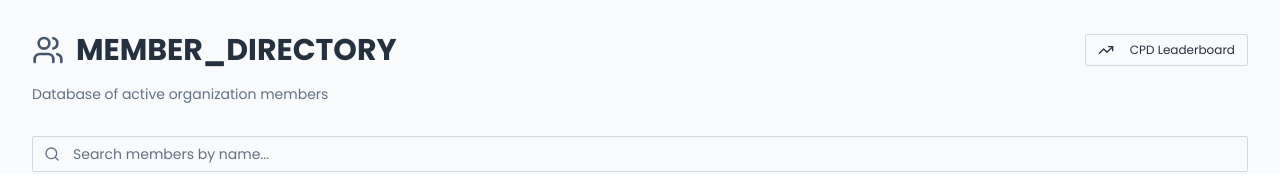
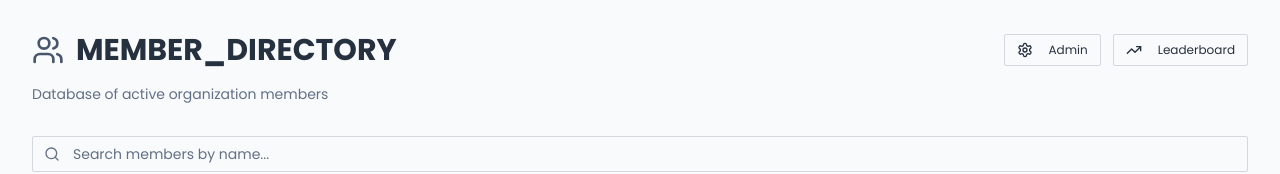
Before and after one commit to dngashtik-maker/sg-2de99390-a1b3-41fb-8f33-f7e29f7235f1-1784621928, a Next.js app: page / in a window 1280 px wide. Shown: the top 174 px of the page. Built offline with nearby package versions, Linux system fonts and the light colour scheme.

Commit message:
feat(nav): add admin dashboard link to directory header

```diff
--- a/src/pages/index.tsx
+++ b/src/pages/index.tsx
@@ -1,5 +1,5 @@
 import { useState, useMemo } from "react";
-import { Search, Users, TrendingUp } from "lucide-react";
+import { Search, Users, TrendingUp, Settings } from "lucide-react";
 import Link from "next/link";
 import { SEO } from "@/components/SEO";
 import { MemberCard, type Member } from "@/components/MemberCard";
@@ -187,12 +187,20 @@ export default function Home() {
                   MEMBER_DIRECTORY
                 </h1>
               </div>
-              <Link href="/leaderboard">
-                <Button variant="outline" size="sm" className="font-sans">
-                  <TrendingUp className="w-4 h-4 mr-2" />
-                  CPD Leaderboard
-                </Button>
-              </Link>
+              <div className="flex gap-3">
+                <Link href="/admin/dashboard">
+                  <Button variant="outline" size="sm" className="font-sans">
+                    <Settings className="w-4 h-4 mr-2" />
+                    Admin
+                  </Button>
+                </Link>
+                <Link href="/leaderboard">
+                  <Button variant="outline" size="sm" className="font-sans">
+                    <TrendingUp className="w-4 h-4 mr-2" />
+                    Leaderboard
+                  </Button>
+                </Link>
+              </div>
             </div>
             <p className="font-mono text-sm text-muted-foreground">
               Database of active organization members
```
Also changed, not shown: .softgen/tasks/task-5.md.
